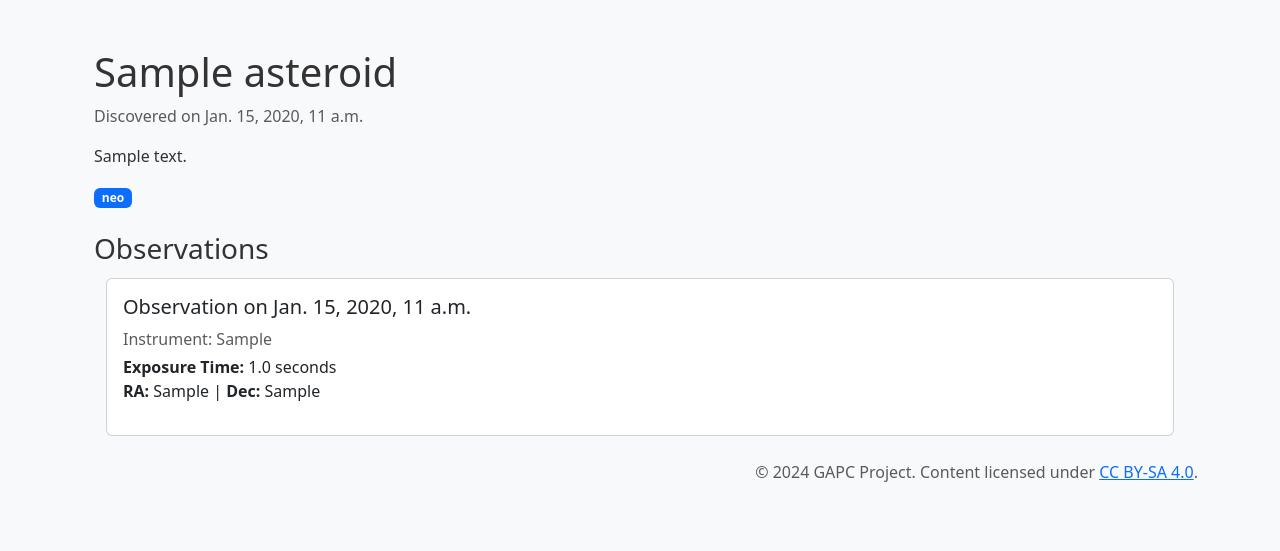
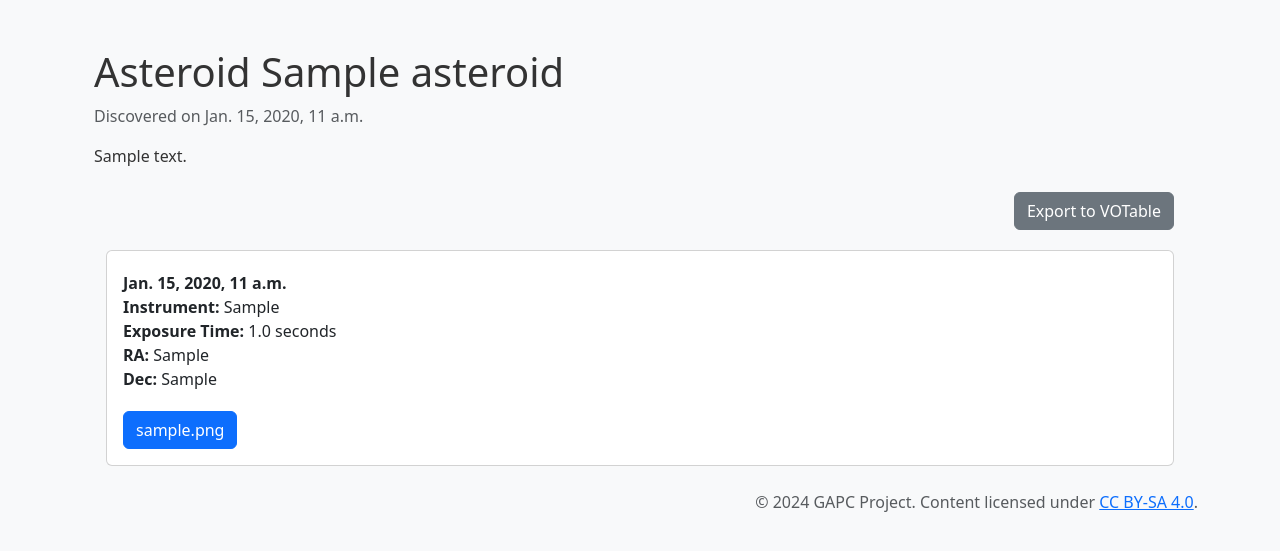
Before and after one commit to davidecapone/GAPC, a Django app: template gapc/gapc/templates/asteroid_detail.html in a window 1280 px wide. Shown: the part 73-624 px from the top of the page. Run offline with Django 5.2, Linux system fonts and the light colour scheme; the template is opened without the code that fills it: values that come from a table or form of the project are taken from there, others are empty; tables that the repository leaves empty hold one stand-in row (values such as "Sample post").

Commit message:
Add filename to FITS in Observation data model

```diff
--- a/gapc/gapc/models.py
+++ b/gapc/gapc/models.py
@@ -1,5 +1,6 @@
 from django.db import models
 from django.utils import timezone
+from django.conf import settings
 
 
 class Asteroid(models.Model):
@@ -93,6 +94,13 @@ class Observation(models.Model):
         help_text='Declination in DD:MM:SS.s format'
     )
 
+    filename = models.CharField(
+        max_length=255,
+        blank=True,
+        null=True,
+        help_text="File name of the observation FITS file"
+    )
+
     def __str__(self):
         local_date_obs = timezone.localtime(self.date_obs)  # Convert to local timezone
         return f"Observation of {self.asteroid.target_name} on {local_date_obs}"
--- a/gapc/gapc/settings.py
+++ b/gapc/gapc/settings.py
@@ -133,3 +133,6 @@ DEFAULT_AUTO_FIELD = 'django.db.models.BigAutoField'
 
 # Fits directory path (media/fits)
 FITS_DIR = os.path.join(settings.BASE_DIR, 'media', 'fits')
+
+MEDIA_URL = '/media/'
+MEDIA_ROOT = os.path.join(BASE_DIR, 'media')
--- a/gapc/gapc/templates/asteroid_detail.html
+++ b/gapc/gapc/templates/asteroid_detail.html
@@ -2,28 +2,32 @@
 {% block title %}GAPC{% endblock %}
 {% block content %}
 <div class="container mt-5">
-    <h1>{{ asteroid.target_name }}</h1>
+    <h1>{{asteroid}}</h1>
     <span class="card-subtitle mb-1 text-body-secondary">Discovered on {{ asteroid.target_discovery_date }}</span>
-    <p class="mt-3">{{ asteroid.target_description }}</p>
-    <span class="badge bg-primary">{{ asteroid.target_class }}</span>
+    <!--
+    if asteroid target description then show it
+    -->
+    {% if asteroid.target_description %}
+        <p class="mt-3">{{ asteroid.target_description }}</p>
+    {% endif %}
 </div>
 
 <div class="container mt-4">
-    <h3>Observations</h3>
     <div class="container">
+        <p class="text-end"><a href="" class="btn btn-secondary">Export to VOTable</a></p>
         <ul style="margin: 0; padding: 0;">
             {% for observation in observations %}
             <div class="my-1 py-1">
                 <div class="card" style="width: 100%;">
                     <div class="card-body">
-                        <h5 class="card-title">
-                            Observation on {{ observation.date_obs }}
-                        </h5>
-                        <span class="card-subtitle mb-1 text-body-secondary">Instrument: {{ observation.instrument }}</span>
                         <p class="mt-1">
+                            <strong>{{ observation.date_obs }}</strong><br>
+                            <strong>Instrument:</strong> {{ observation.instrument }}<br>
                             <strong>Exposure Time:</strong> {{ observation.exposure_time }} seconds<br>
-                            <strong>RA:</strong> {{ observation.ra }} | <strong>Dec:</strong> {{ observation.dec }}
+                            <strong>RA:</strong> {{ observation.ra }}<br>
+                            <strong>Dec:</strong> {{ observation.dec }}
                         </p>
+                        <a href="{{ observation.filename }}" class="btn btn-primary mt-1" target="_blank">{{ observation.filename }}</a>
                     </div>
                 </div>
             </div>
--- a/gapc/gapc/templates/catalog.html
+++ b/gapc/gapc/templates/catalog.html
@@ -24,7 +24,7 @@
                         <a href="{% url 'asteroid_detail' target_name=asteroid.target_name %}" class="text-decoration-none">{{ asteroid.target_name }}</a>
                     </h5>
                     <span class="card-subtitle mb-1 text-body-secondary">Discovered on {{ asteroid.target_discovery_date }}</span>
-                    <p class="mt-1 text-end">
+                    <p class="mt-2">
                         <span class="badge bg-primary">{{ asteroid.target_class }}</span>
                     </p>
                 </div>
--- a/gapc/gapc/urls.py
+++ b/gapc/gapc/urls.py
@@ -17,6 +17,8 @@ Including another URLconf
 # gapc/urls.py
 from django.contrib import admin
 from django.urls import path
+from django.conf.urls.static import static
+from django.conf import settings
 from . import views  # Import views.py
 
 urlpatterns = [
@@ -25,3 +27,6 @@ urlpatterns = [
     path('catalog/', views.Catalog.as_view(), name='catalog'),  # Route the catalog page to the Catalog view
     path('catalog/<str:target_name>/', views.AsteroidDetail.as_view(), name='asteroid_detail'),  # Route the asteroid detail page using target_name
 ]
+
+if settings.DEBUG:
+    urlpatterns += static(settings.MEDIA_URL, document_root=settings.MEDIA_ROOT)
```
Also changed, not shown: gapc/gapc/management/commands/import_fits.py (+5 -3 lines), gapc/gapc/migrations/0008_observation_fits_file_path.py (added), gapc/gapc/migrations/0009_rename_fits_file_path_observation_filename.py (added), gapc/gapc/migrations/0010_alter_observation_filename.py (added), gapc/gapc/migrations/0011_alter_observation_filename.py (added).
